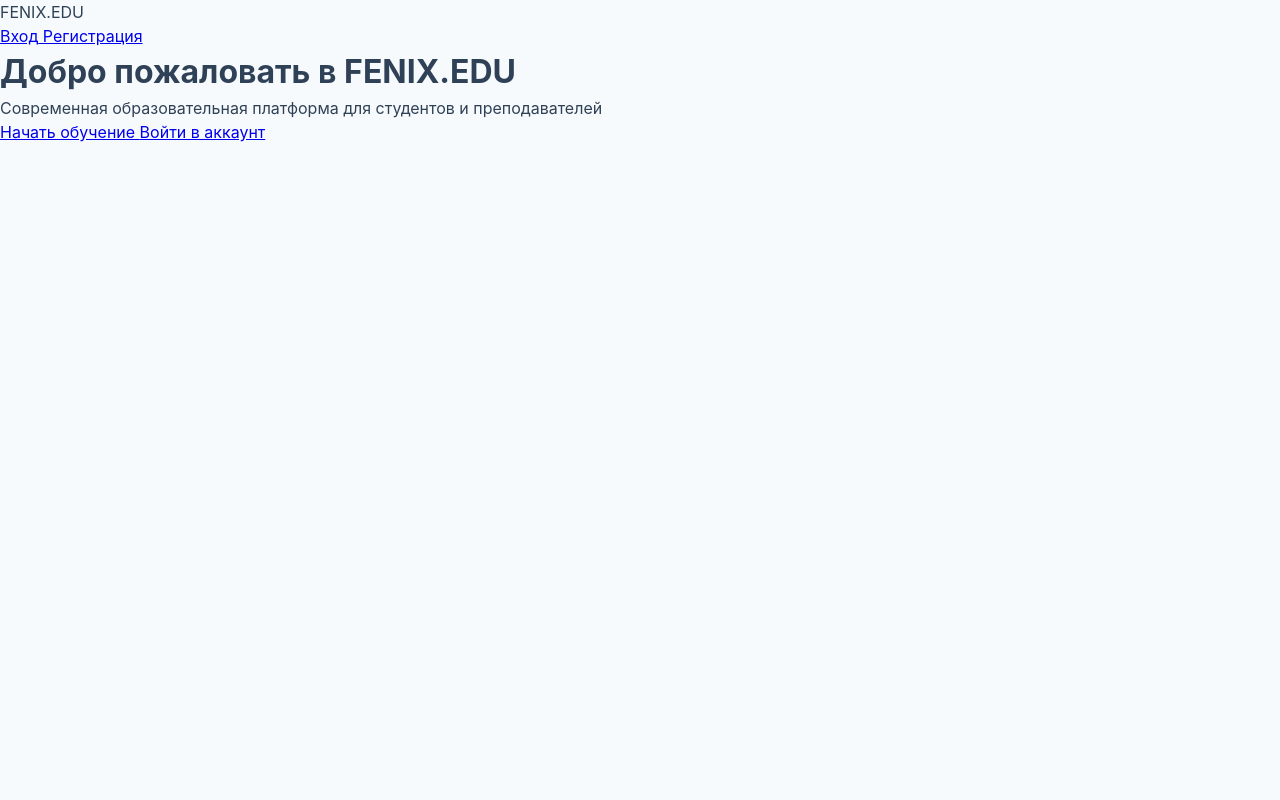
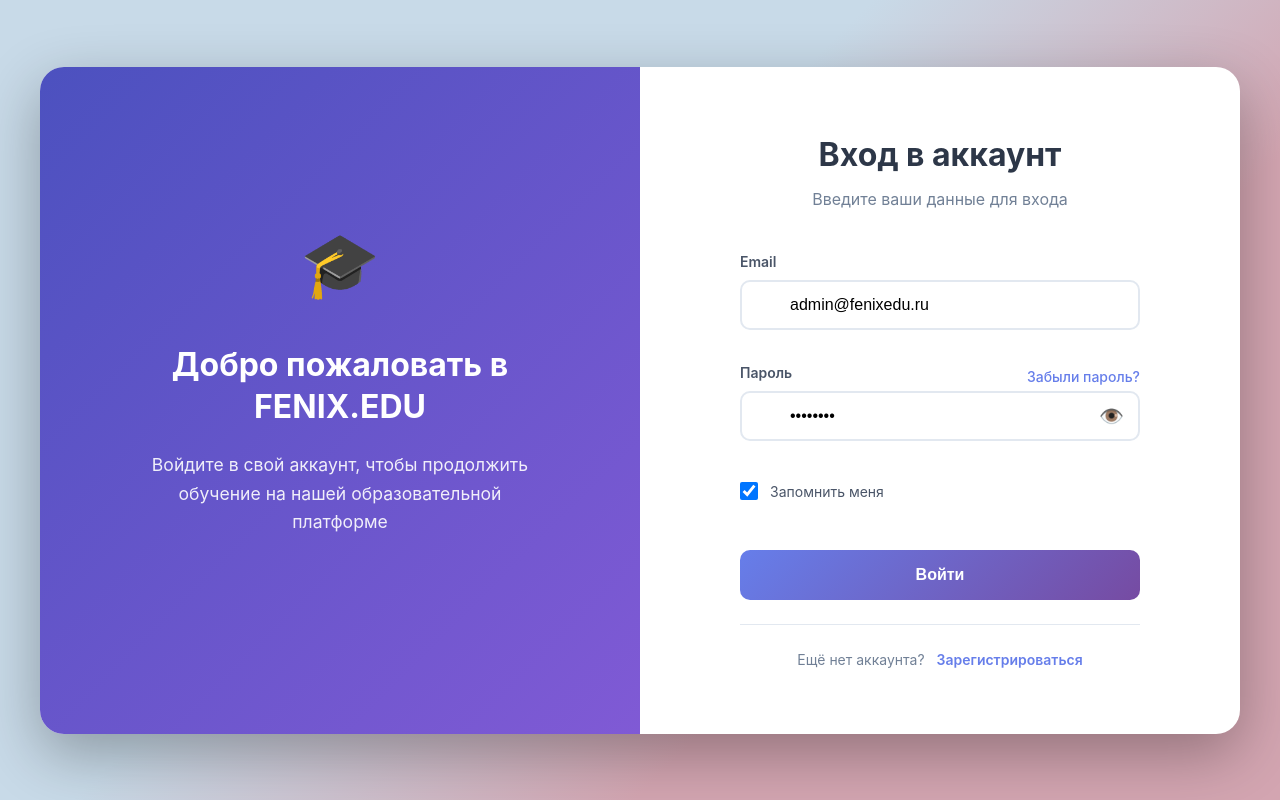
Before and after one commit to DKrey06/FENIX.EDU, a Vue app in the folder FENIX_EDU/: page / in a window 1280 px wide. Built offline with nearby package versions, Linux system fonts and the light colour scheme; a web font is replaced by a local one.

Commit message:
Fixed a bug with two login pages

```diff
--- a/FENIX_EDU/src/pages/LandingPage.vue
+++ /dev/null
@@ -1,31 +0,0 @@
-<!-- src/pages/LandingPage.vue -->
-<template>
-    <div class="landing-page">
-        <header class="header">
-            <div class="logo">FENIX.EDU</div>
-            <nav class="nav">
-                <router-link to="/login" class="nav-link">Вход</router-link>
-                <router-link to="/register" class="nav-link nav-link-primary">
-                    Регистрация
-                </router-link>
-            </nav>
-        </header>
-
-        <main class="main-content">
-            <div class="hero">
-                <h1 class="hero-title">Добро пожаловать в FENIX.EDU</h1>
-                <p class="hero-subtitle">
-                    Современная образовательная платформа для студентов и преподавателей
-                </p>
-                <div class="hero-buttons">
-                    <router-link to="/register" class="btn btn-primary">
-                        Начать обучение
-                    </router-link>
-                    <router-link to="/login" class="btn btn-secondary">
-                        Войти в аккаунт
-                    </router-link>
-                </div>
-            </div>
-        </main>
-    </div>
-</template>
--- a/FENIX_EDU/src/router/index.js
+++ b/FENIX_EDU/src/router/index.js
@@ -1,7 +1,6 @@
 import { createRouter, createWebHistory } from "vue-router";
 import { useAuthStore } from "../stores/auth";
 
-import LandingPage from "../pages/LandingPage.vue";
 import IndexPage from "../components/IndexPage.vue";
 import LoginPage from "../pages/auth/LoginPage.vue";
 import RegisterPage from "../pages/auth/RegisterPage.vue";
@@ -14,8 +13,8 @@
 const routes = [
   {
     path: "/",
-    name: "Landing",
-    component: LandingPage,
+    name: "Home",
+    component: LoginPage,
     meta: { guestOnly: true },
   },
   {
@@ -188,5 +187,4 @@
   next();
 });
 
-
 export default router;
```
